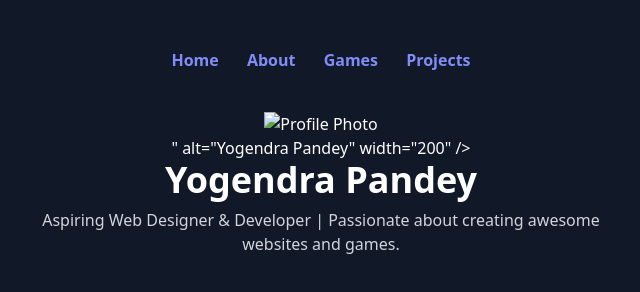
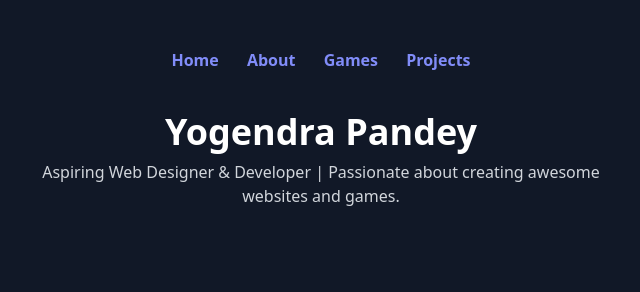
Before and after one commit to subham1866/yogendrapadney112, a plain HTML site: page index.html in a window 1280 px wide. Shown: the whole page, without its empty margins (319-959 px from the left). Drawn offline with nearby package versions, Linux system fonts and the light colour scheme.

Commit message:
Update index.html

```diff
--- a/index.html
+++ b/index.html
@@ -18,7 +18,6 @@
 
 
 
-  <img src="<img src="profile_photo.jpg" alt="Profile Photo">" alt="Yogendra Pandey" width="200" />
 
 
 
```
